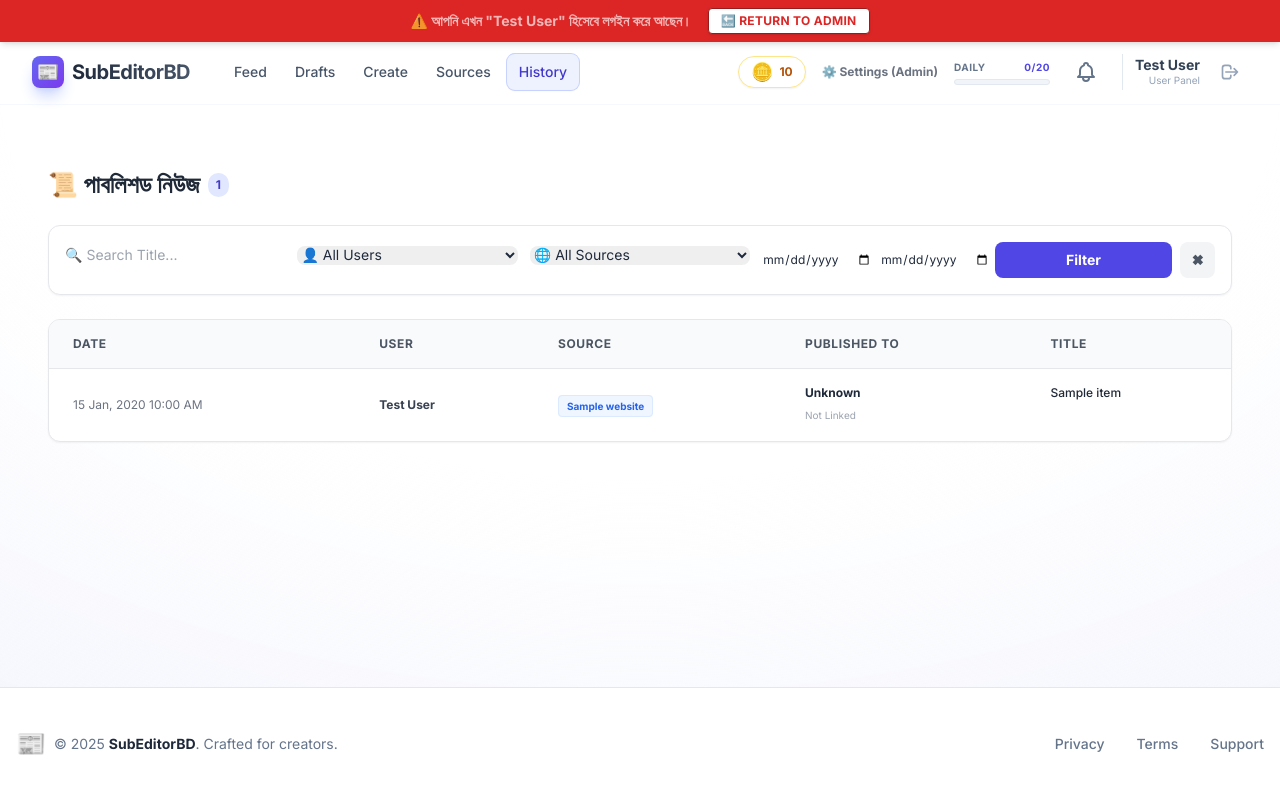
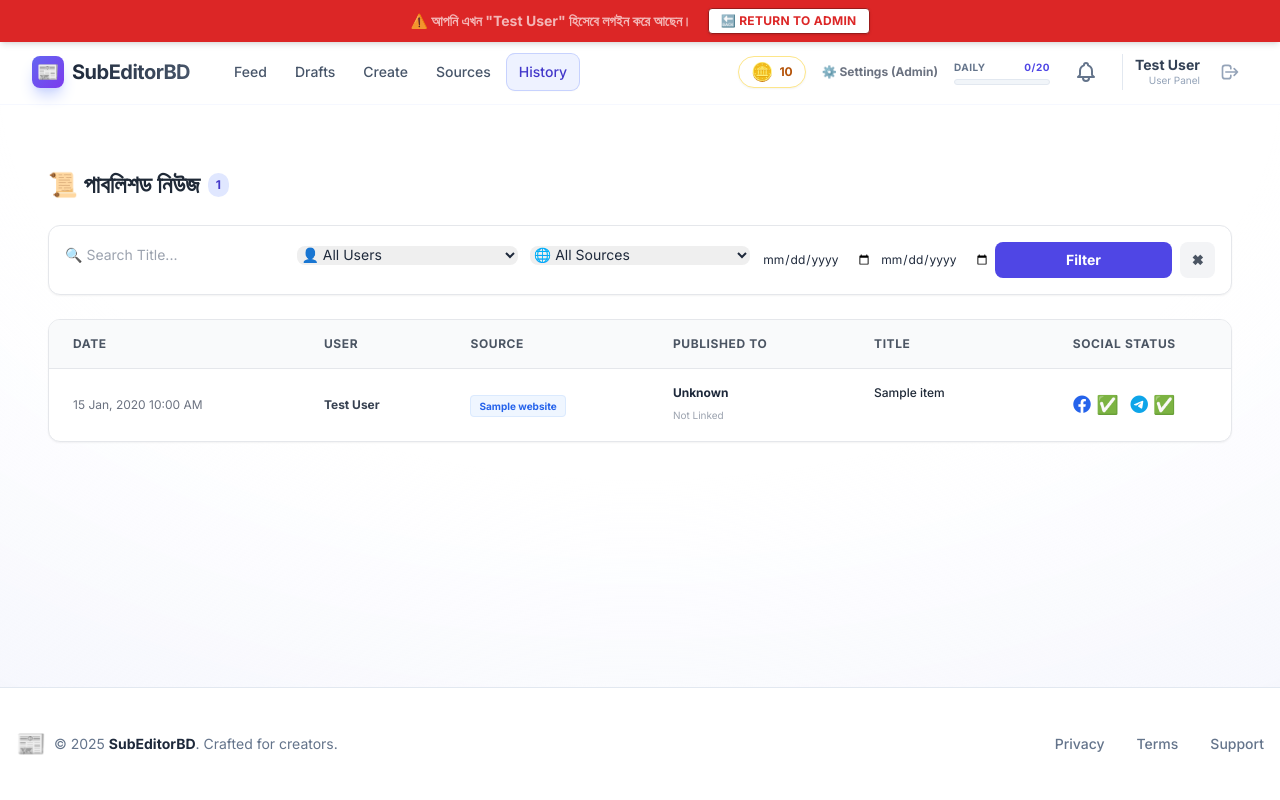
Before and after one commit to kawsarapp/Website-Post-and-Card-Design-Automation, a Laravel app: page /admin/post-history in a window 1280 px wide. Run offline with Laravel 12, Linux system fonts and the light colour scheme; a user stored in the database is signed in; data comes from the database, SQL or seed files in the repository; tables that the repository leaves empty hold one stand-in row (values such as "Sample post"); data that the repository does not hold is empty; some libraries are stand-ins or nearby versions.

Commit message:
Social Media Problem Ditected from admin dashboard

```diff
--- a/app/Models/NewsItem.php
+++ b/app/Models/NewsItem.php
@@ -25,14 +25,18 @@ class NewsItem extends Model
         'wp_post_id',
         'posted_at',
         'error_message',
-        'is_rewritten'   // 🔥 এটি যোগ করা হয়েছে (যাতে ডাটাবেসে সেভ হয়)
+        'is_rewritten',
+		'fb_status',
+        'fb_error',
+        'tg_status',
+        'tg_error'
     ];
 
     protected $casts = [
         'published_at' => 'datetime',
         'posted_at' => 'datetime',
         'is_posted' => 'boolean',
-        'is_rewritten' => 'boolean', // 🔥 কাস্টিং যোগ করা হয়েছে
+        'is_rewritten' => 'boolean',
     ];
 
     protected static function booted()
--- a/resources/views/admin/post_history.blade.php
+++ b/resources/views/admin/post_history.blade.php
@@ -3,6 +3,7 @@
 @section('content')
 <div class="max-w-7xl mx-auto py-10 px-4 sm:px-6 lg:px-8">
 
+    {{-- 🔥 PAGE HEADER --}}
     <div class="flex flex-col md:flex-row justify-between items-center mb-6 gap-4">
         <h1 class="text-2xl font-bold text-gray-800 flex items-center gap-2">
             📜 পাবলিশড নিউজ <span class="bg-indigo-100 text-indigo-700 text-xs px-2 py-1 rounded-full">{{ $allPosts->total() }}</span>
@@ -60,8 +61,9 @@
         </form>
     </div>
 
-    {{-- TABLE SECTION --}}
+    {{-- 🔥 TABLE SECTION --}}
     <div class="bg-white rounded-xl shadow-sm border border-gray-200 overflow-hidden">
+        <div class="overflow-x-auto">
             <table class="w-full text-left border-collapse">
                 <thead>
                     <tr class="bg-gray-50 text-gray-600 text-xs uppercase tracking-wider">
@@ -70,22 +72,32 @@
                         <th class="px-6 py-4 font-bold border-b">Source</th>
                         <th class="px-6 py-4 font-bold border-b">Published To</th>
                         <th class="px-6 py-4 font-bold border-b">Title</th>
+                        {{-- Social Status Header Moved Here --}}
+                        <th class="px-6 py-4 font-bold border-b text-center">Social Status</th>
                     </tr>
                 </thead>
                 <tbody class="divide-y divide-gray-100 text-sm">
                     @foreach($allPosts as $post)
                     <tr class="hover:bg-gray-50 transition">
+
+                        {{-- Date --}}
                         <td class="px-6 py-4 text-gray-500 text-xs whitespace-nowrap">
                             {{ $post->posted_at ? \Carbon\Carbon::parse($post->posted_at)->format('d M, Y h:i A') : '' }}
                         </td>
+
+                        {{-- User --}}
                         <td class="px-6 py-4 text-xs font-bold text-gray-700">
                             {{ $post->user->name ?? 'Unknown' }}
                         </td>
+
+                        {{-- Source --}}
                         <td class="px-6 py-4">
                             <span class="bg-blue-50 text-blue-600 px-2 py-1 rounded text-[10px] font-bold border border-blue-100">
                                 {{ $post->website->name ?? 'Direct Upload' }}
                             </span>
                         </td>
+
+                        {{-- Published To --}}
                         <td class="px-6 py-4">
                             @php
                                 $settings = $post->user->settings ?? null;
@@ -103,17 +115,86 @@
                                 @endif
                             </div>
                         </td>
-                    <td class="px-6 py-4 text-xs text-gray-800 font-medium line-clamp-1">
+
+                        {{-- Title --}}
+                        <td class="px-6 py-4 text-xs text-gray-800 font-medium line-clamp-1 max-w-xs">
                             {{ Str::limit($post->ai_title ?? $post->title, 50) }}
                         </td>
+
+                        {{-- Social Status (Integrated Here) --}}
+
+						<td class="px-6 py-4 text-center">
+							<div class="flex justify-center gap-3">
+
+								{{-- Facebook Status --}}
+								@if($post->fb_status == 'success')
+									<span class="text-blue-600 text-lg" title="Published successfully">
+										<i class="fab fa-facebook"></i> ✅
+									</span>
+								@elseif($post->fb_status == 'failed')
+									{{-- 🔥🔥 FIX: গ্রুপ হোভার এবং ফুল মেসেজ --}}
+									<div class="relative group">
+										<span class="text-red-500 text-lg cursor-help">
+											<i class="fab fa-facebook"></i> ❌
+										</span>
+
+										{{-- Tooltip Container --}}
+										<div class="absolute bottom-full mb-2 left-1/2 -translate-x-1/2 hidden group-hover:block z-50 w-64">
+											<div class="bg-slate-800 text-white text-xs rounded p-2 shadow-xl border border-slate-600">
+												{{-- এখানে পুরো এরর মেসেজ দেখানো হবে --}}
+												<strong>FB Error:</strong> <br>
+												{{ $post->fb_error }}
+											</div>
+											{{-- Arrow --}}
+											<div class="w-3 h-3 bg-slate-800 transform rotate-45 absolute -bottom-1 left-1/2 -translate-x-1/2 border-b border-r border-slate-600"></div>
+										</div>
+									</div>
+								@else
+									<span class="text-gray-300 text-lg" title="Skipped / Pending">
+										<i class="fab fa-facebook"></i> ⚪
+									</span>
+								@endif
+
+								{{-- Telegram Status --}}
+								@if($post->tg_status == 'success')
+									<span class="text-sky-500 text-lg" title="Sent successfully">
+										<i class="fab fa-telegram"></i> ✅
+									</span>
+								@elseif($post->tg_status == 'failed')
+									<div class="relative group">
+										<span class="text-red-500 text-lg cursor-help">
+											<i class="fab fa-telegram"></i> ❌
+										</span>
+										<div class="absolute bottom-full mb-2 left-1/2 -translate-x-1/2 hidden group-hover:block z-50 w-64">
+											<div class="bg-slate-800 text-white text-xs rounded p-2 shadow-xl border border-slate-600">
+												<strong>TG Error:</strong> <br>
+												{{ $post->tg_error }}
+											</div>
+											<div class="w-3 h-3 bg-slate-800 transform rotate-45 absolute -bottom-1 left-1/2 -translate-x-1/2 border-b border-r border-slate-600"></div>
+										</div>
+									</div>
+								@else
+									<span class="text-gray-300 text-lg" title="Skipped / Pending">
+										<i class="fab fa-telegram"></i> ⚪
+									</span>
+								@endif
+
+							</div>
+						</td>
+
+                        {{-- End Social Status --}}
+
                     </tr>
                     @endforeach
                 </tbody>
             </table>
         </div>
+    </div>
 
+    {{-- 🔥 PAGINATION --}}
     <div class="mt-6">
         {{ $allPosts->links() }}
     </div>
+
 </div>
 @endsection
--- a/resources/views/layouts/app.blade.php
+++ b/resources/views/layouts/app.blade.php
@@ -3,10 +3,11 @@
 <head>
     <meta charset="UTF-8">
     <meta name="viewport" content="width=device-width, initial-scale=1.0">
-    <title>News Scraper & Card Maker</title>
+    <title>SubEditroBD</title>
     <meta name="csrf-token" content="{{ csrf_token() }}">
 
     <script src="https://cdn.tailwindcss.com"></script>
+	<link rel="stylesheet" href="https://cdnjs.cloudflare.com/ajax/libs/font-awesome/6.4.2/css/all.min.css">
 
     <link href="https://fonts.googleapis.com/css2?family=Hind+Siliguri:wght@300;400;500;600;700&family=Inter:wght@400;500;600;700&display=swap" rel="stylesheet">
 
```
Also changed, not shown: app/Jobs/ProcessNewsPost.php (+18 -3 lines), app/Services/SocialPostService.php (+59 -19 lines), database/migrations/2025_12_19_234743_add_social_status_to_news_items_table.php (added). Lines whose indentation alone changed are shown as unchanged.
